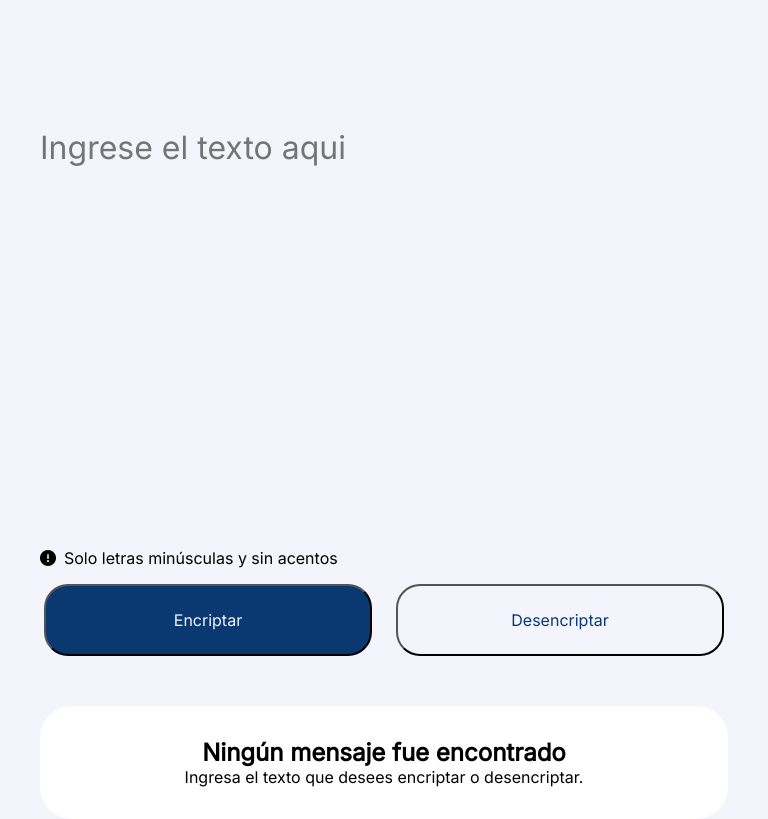
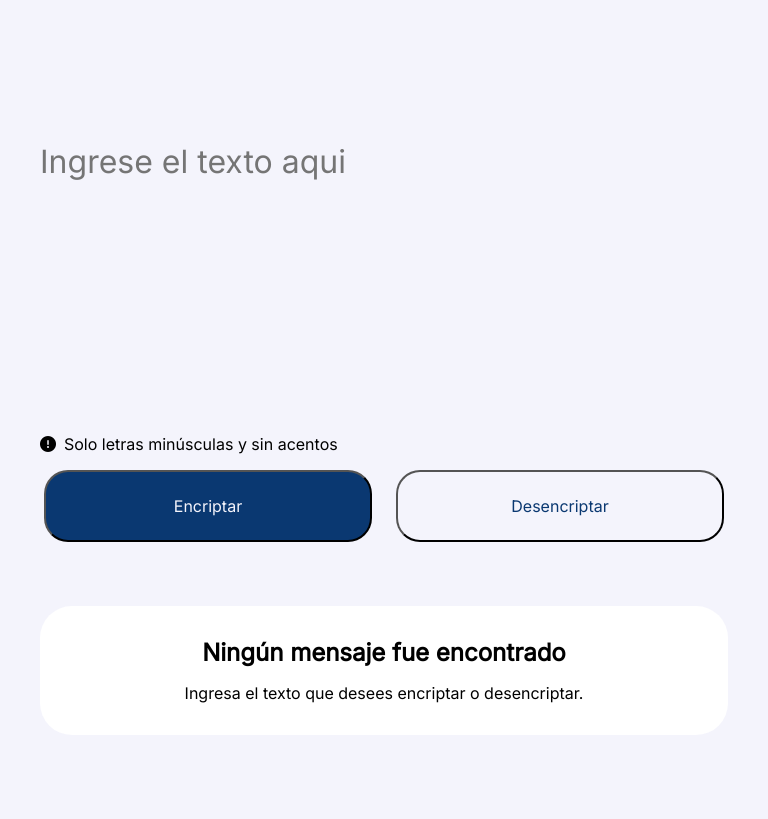
Before and after one commit to jgcamiloaga/Encriptador, a plain HTML site: page index.html in a window 768 px wide. Shown: the part 98-917 px from the top of the page. After the commit the page ends 873 px from the top, so only its background shows below. Drawn offline with Linux system fonts and the light colour scheme.

Commit message:
tenth commit

```diff
--- a/index.html
+++ b/index.html
@@ -46,8 +46,10 @@
                 </div>
                 <p class="texto-resultado ocultar-responsive"></p>
                 <div class="caja-mensaje">
-                    <h2>Ningún mensaje fue encontrado</h2>
-                    <p>Ingresa el texto que desees encriptar o desencriptar.</p>
+                    <div>
+                        <h2>Ningún mensaje fue encontrado</h2>
+                        <p>Ingresa el texto que desees encriptar o desencriptar.</p>
+                    </div>
                 </div>
                 <button class="copiar ocultar">Copiar</button>
             </section>
--- a/style.css
+++ b/style.css
@@ -144,6 +144,10 @@ main{
     font-size: 24px
 }
 
+.caja-mensaje div p{
+    margin-top: 16px;
+}
+
 .caja-mensaje p{
     font-size: 16px;
 }
@@ -171,9 +175,10 @@ main{
 }
 
 /*TABLET*/
-@media (min-width: 768px) and (max-width: 1024px) {
+@media (min-width: 768px) and (max-width: 1030px) {
     body{
         display: block;
+        height: auto;
     }
 
     main{
@@ -182,8 +187,14 @@ main{
     }
 
     .seccion-1{
-        padding: 200px 0px 0 0px;
-        height: 700px;
+        padding: 200px 0 0 0;
+        height: 75vh;
+    }
+
+    .cajatexto{
+        width: 100%;
+        max-height: 700px;
+        height: 100%;
     }
 
     .botones{
@@ -191,8 +202,8 @@ main{
     }
 
     .seccion-2 {
+        margin-top: 64px;
         width: 100%;
-        margin-top: 64px;
     }
 
     .contenedor-imagen{
@@ -203,10 +214,8 @@ main{
 
     .caja-mensaje{
         height: 100%;
-    }
-
-    .texto-resultado{
-        width: 100%;
+        display: grid;
+        place-items: center;
     }
 
     .copiar{
@@ -217,13 +226,17 @@ main{
     .ocultar-responsive{
         display: none;
     }
+
+    .ocultar{
+        display: none;
+    }
 }
 
 /*CELULAR*/
 @media (max-width: 767px) {
     body{
         display: block;
-
+        height: auto;
     }
 
     main{
@@ -243,10 +256,6 @@ main{
     .seccion-1{
         padding: 112px 0px 0px 0px;
         height: 720px;
-    }
-
-    .input-text{
-        height: 400;
     }
 
     .botones{
```
